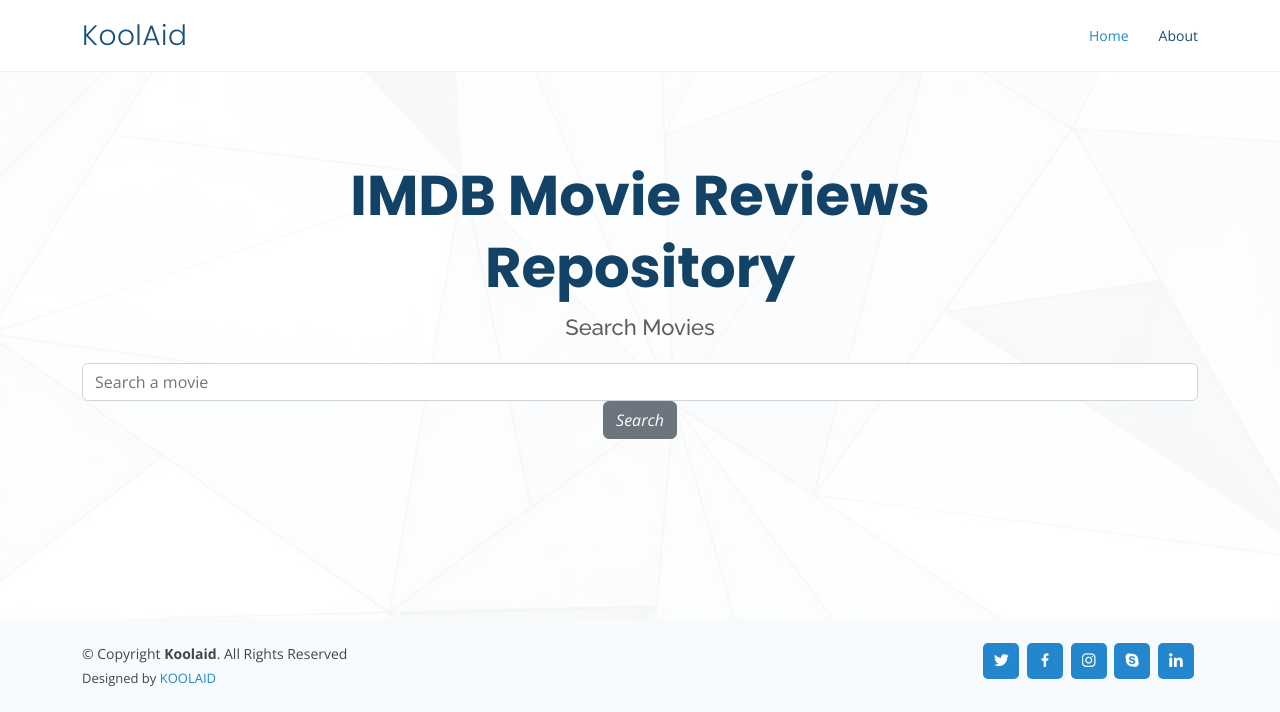
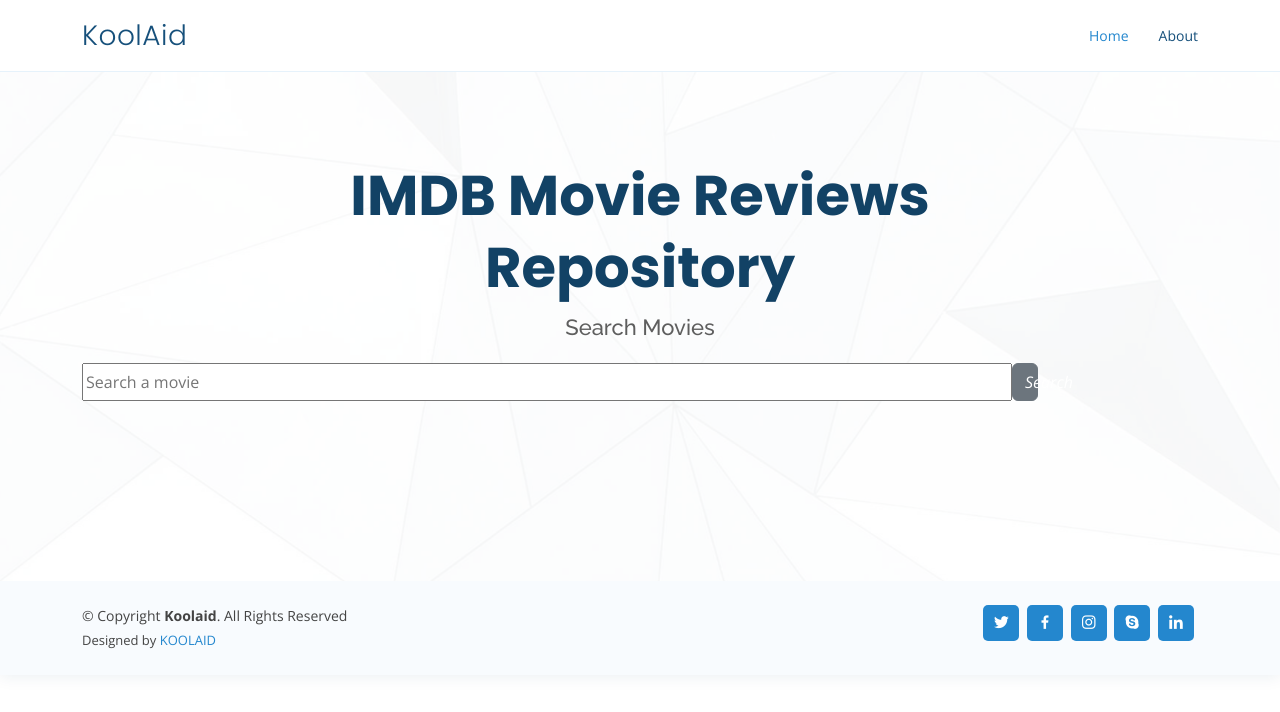
Before and after one commit to amanpreetbatra/moviereview-cassandra, a Flask app: page / in a window 1280 px wide. Shown: the top 712 px of the page. Run offline with Flask 2, Linux system fonts and the light colour scheme; some libraries are stand-ins or nearby versions.

Commit message:
Added button css classes

```diff
--- a/templates/home.html
+++ b/templates/home.html
@@ -5,7 +5,7 @@
   <!-- ======= Hero Section ======= -->
   <section id="hero" class="d-flex align-items-center">
   <div class="container position-relative" data-aos="fade-up" data-aos-delay="100">
-    <form   action="{{ url_for('display_result') }}"  class="text-center" method="POST">
+    <form   action="{{ url_for('display_result') }}"   method="POST">
       <div class="row justify-content-center">
         <div class="col-xl-7 col-lg-9 text-center bottom-50" style="margin-bottom:2%">
           <h1>IMDB Movie Reviews Repository </h1>
@@ -15,12 +15,13 @@
 
 
 
-
-    <input name="search_value" type="text" class="form-control" placeholder="Search a movie" >
+<div class="d-inline-flex col-md-12">
+    <input class="col-md-10" name="search_value" type="text" class="form-control" placeholder="Search a movie" >
     <div class="input-group-append ">
-      <button id= "search_movies" class="btn btn-secondary " type="submit" value="submit" >
+      <button id= "search_movies" class="btn btn-secondary col-md-2" type="submit" value="submit" >
         <i class="fa fa-search ">Search</i>
       </button>
+    </div>
     </div>
      </form>
 
```
